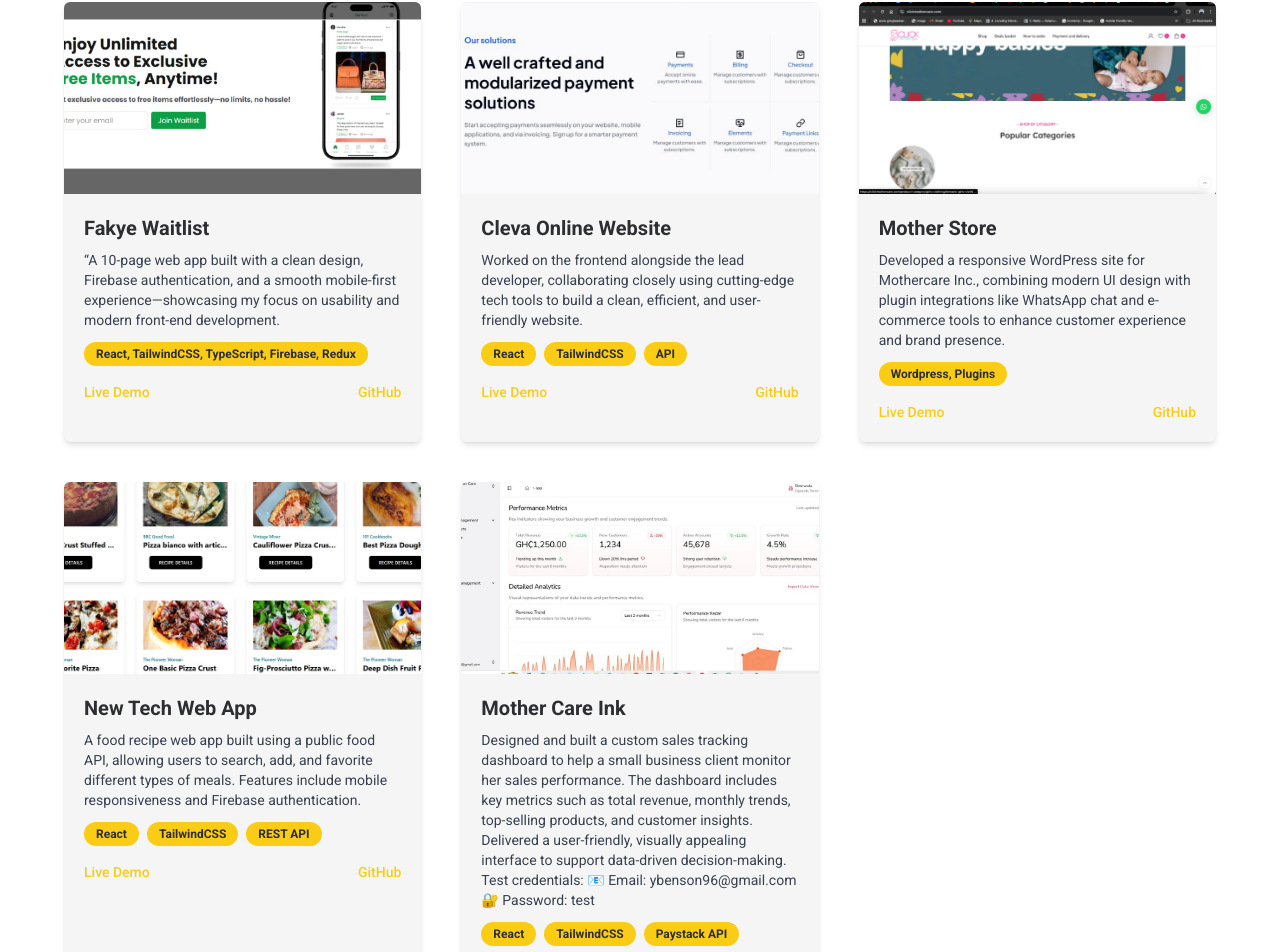
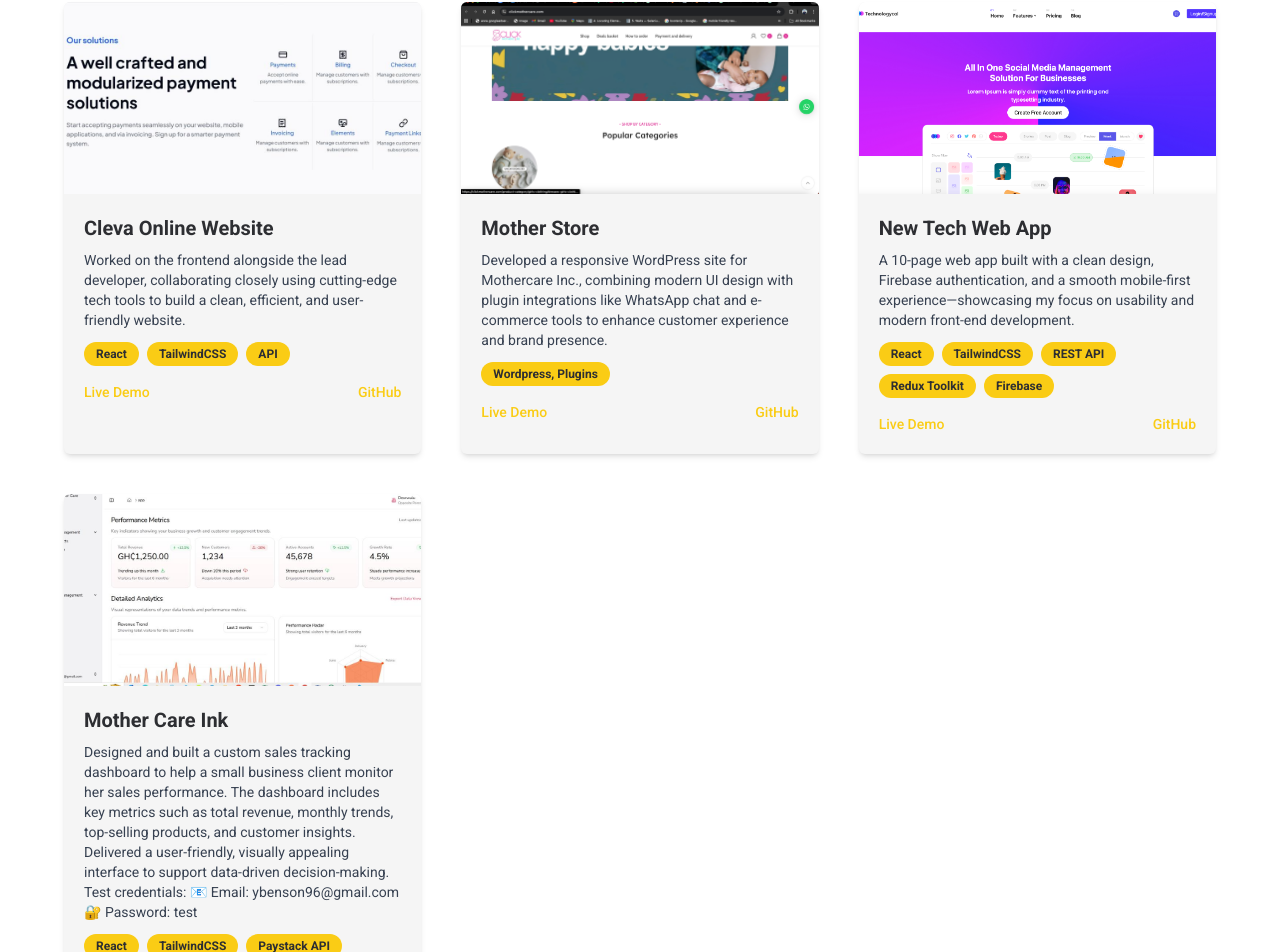
Before and after one commit to FlackoCodes/portfolio, a React (Vite) app: page / in a window 1280 px wide. Shown: the part 852-1804 px from the top of the page. Built offline with nearby package versions, Linux system fonts and the light colour scheme.

Commit message:
minor fixes

```diff
--- a/src/components/Portfolio.jsx
+++ b/src/components/Portfolio.jsx
@@ -1,18 +1,10 @@
-import fakye from "../images/fakye.jpg";
 import cleva from "../images/cleva.jpg";
 import mother from "../images/mother.jpg";
-import food from "../images/food.jpg";
 import newMother from "../images/mother.png";
+import tech from "../images/tech.png"
 
 const projects = [
-       {
-        title: "Fakye Waitlist",
-        description: "“A 10-page web app built with a clean design, Firebase authentication, and a smooth mobile-first experience—showcasing my focus on usability and modern front-end development.",
-        tech: ["React, TailwindCSS, TypeScript, Firebase, Redux"],
-        image: fakye,
-        live: "https://fakye-waitlist.vercel.app/",
-        github: "https://github.com/FlackoCodes/newTech",
-    },
+
     {
         title: "Cleva Online Website",
         description: "Worked on the frontend alongside the lead developer, collaborating closely using cutting-edge tech tools to build a clean, efficient, and user-friendly website.",
@@ -28,12 +20,11 @@
         live: "https://clickmothercare.com",
     },
     {
-
         title: "New Tech Web App",
         description:
-            "A food recipe web app built using a public food API, allowing users to search, add, and favorite different types of meals. Features include mobile responsiveness and Firebase authentication.",
-        tech: ["React", "TailwindCSS", "REST API"],
-        image: food,
+            "A 10-page web app built with a clean design, Firebase authentication, and a smooth mobile-first experience—showcasing my focus on usability and modern front-end development.",
+        tech: ["React", "TailwindCSS", "REST API", "Redux Toolkit", "Firebase"],
+        image: tech,
         live: "https://new-tech-six.vercel.app/",
         github: "https://github.com/FlackoCodes/food-recipe",
     },
```
Also changed, not shown: src/images/tech.png (added).
